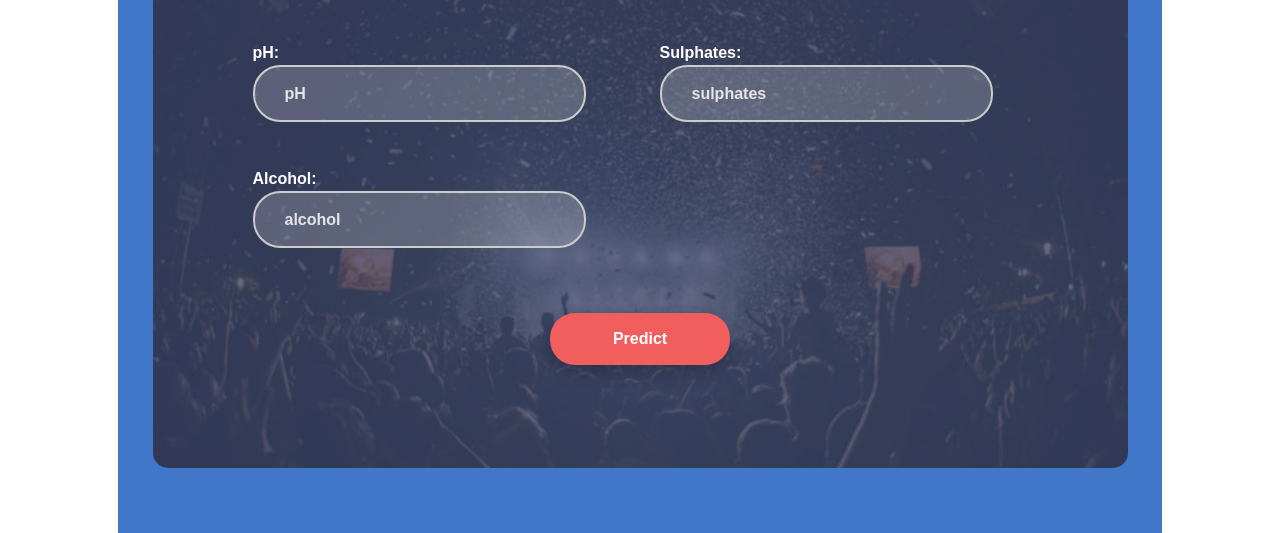
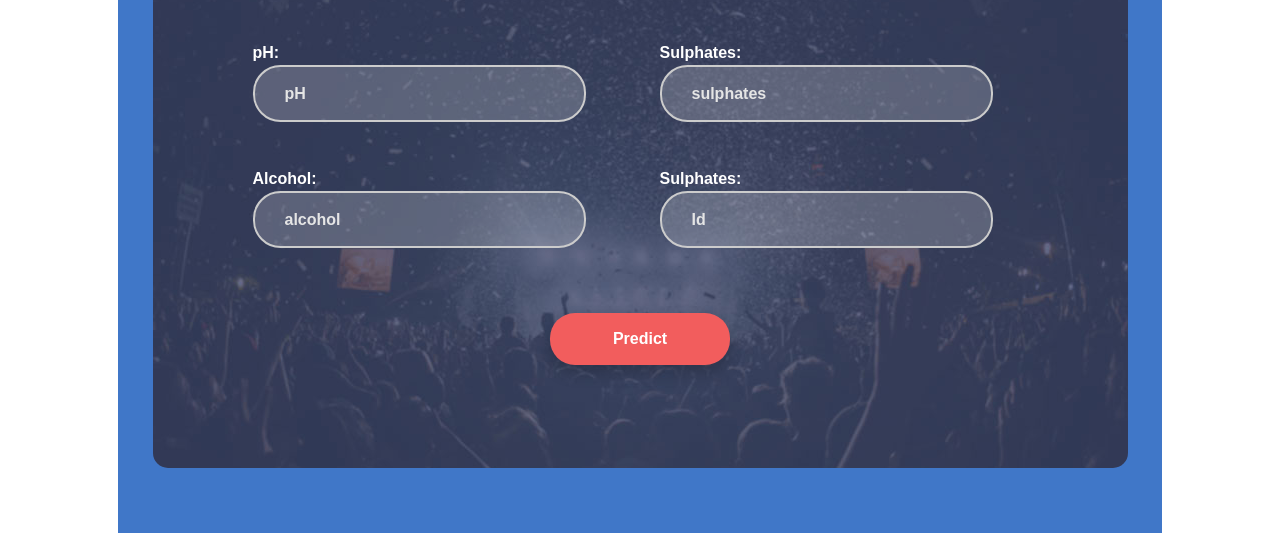
Before and after one commit to MUZAMMILATEO/End-to-End-Machine-Learning-Pipeline, a Flask app: page / in a window 1280 px wide. Shown: the part 1480-2013 px from the top of the page. Run offline with Flask 3, Linux system fonts and the light colour scheme; some libraries are stand-ins or nearby versions; some web fonts are replaced.

Commit message:
app updated

```diff
--- a/app.py
+++ b/app.py
@@ -35,10 +35,11 @@ def index():
             pH =float(request.form['pH'])
             sulphates =float(request.form['sulphates'])
             alcohol =float(request.form['alcohol'])
+            Id =float(request.form['Id'])
 
 
-            data = [fixed_acidity,volatile_acidity,citric_acid,residual_sugar,chlorides,free_sulfur_dioxide,total_sulfur_dioxide,density,pH,sulphates,alcohol]
-            data = np.array(data).reshape(1, 11)
+            data = [fixed_acidity,volatile_acidity,citric_acid,residual_sugar,chlorides,free_sulfur_dioxide,total_sulfur_dioxide,density,pH,sulphates,alcohol,Id]
+            data = np.array(data).reshape(1, 12)
 
             obj = PredictionPipeline()
             predict = obj.predict(data)
--- a/templates/index.html
+++ b/templates/index.html
@@ -152,6 +152,11 @@
 						<input type="text" name="alcohol" id="alcohol" class="input-text" placeholder="alcohol" required>
 					</div>
 
+                   <div class="form-row">
+                        <label for="Id"> Sulphates:</label>
+						<input type="text" name="Id" id="Id" class="input-text" placeholder="Id" required>
+					</div>
+
 
 				</div>
 
```
Also changed, not shown: templates/results.html (+4 -4 lines).
